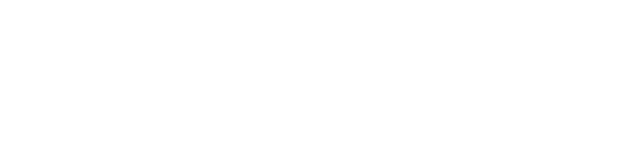
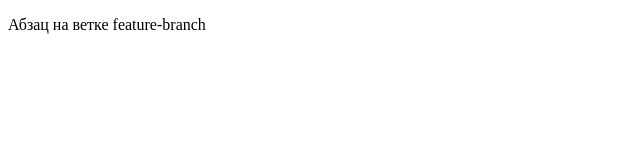
Before and after one commit to zonkytm/my-git-repo, a plain HTML site: page index.html in a window 1280 px wide. Shown: the whole page, without its empty margins (0-640 px from the left). Drawn offline with Linux system fonts and the light colour scheme.

Commit message:
Добавил абзац в файл index.html

```diff
--- a/index.html
+++ b/index.html
@@ -7,6 +7,6 @@
     <title>ДЗ 2</title>
 </head>
 <body>
-
+<p>Абзац на ветке feature-branch</p>
 </body>
 </html>
```
